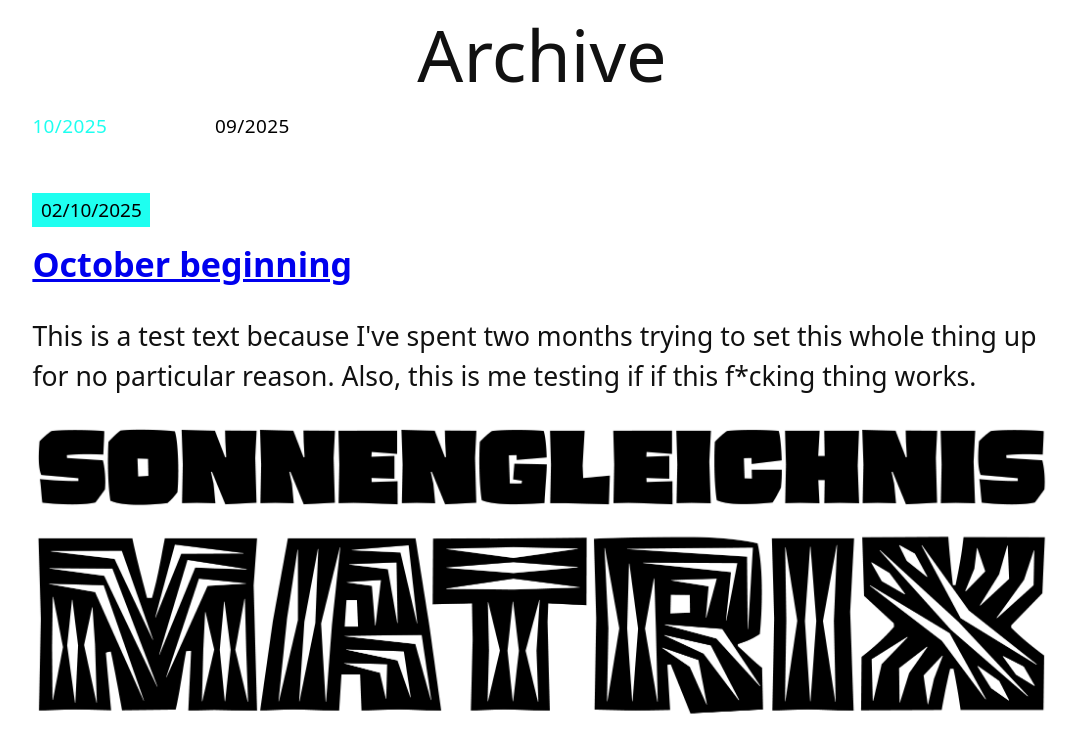
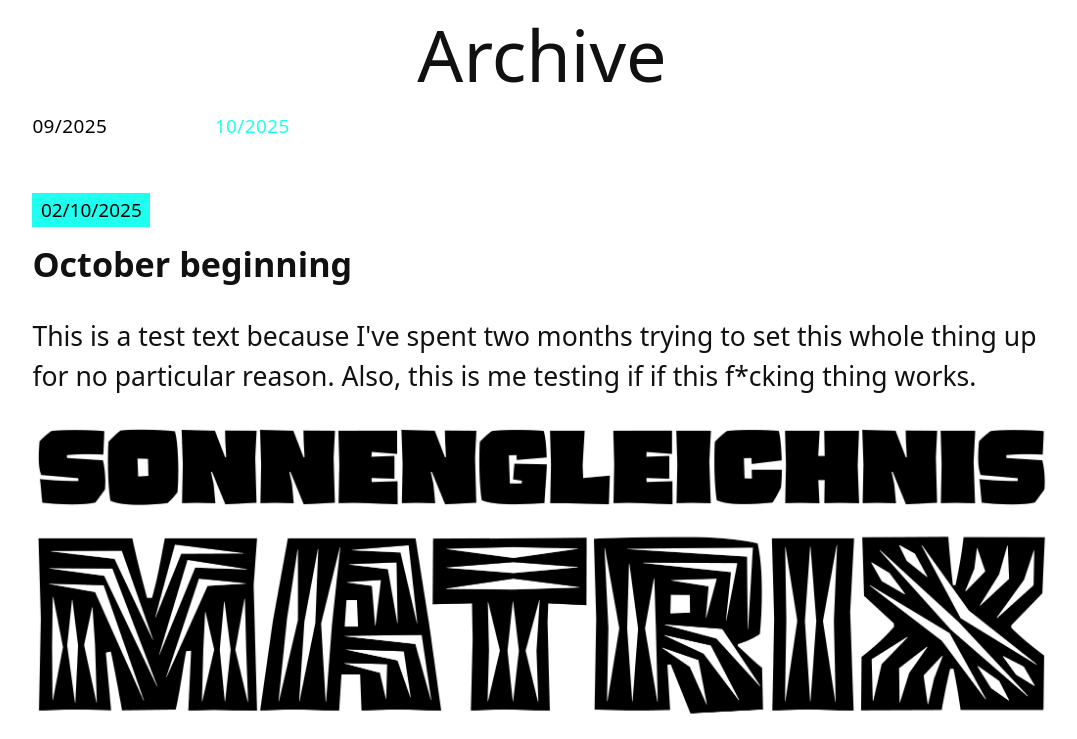
Before and after one commit to sikeiros/sikeiros.github.io, an Eleventy site: page src-archive/month.njk in a window 1280 px wide. Shown: the top 739 px of the page, without its empty margins (98-1175 px from the left). Built offline with nearby package versions, Linux system fonts and the light colour scheme; Eleventy itself is replaced by a stand-in of ours; files that its build step writes are made by us from their sources; a web font is replaced by a local one.

Commit message:
month as local one

```diff
--- a/src-archive/month.njk
+++ b/src-archive/month.njk
@@ -15,34 +15,46 @@ eleventyComputed:
   htmlClass: "is-archive"
 ---
 
-{# Keep the exact wrapper your CSS expects #}
+{# groups = months that actually have posts (newest → oldest) #}
+{% set groups = collections.postsByMonth %}
+
+{# Build a months list like in your local file.
+   If you want disabled months too, we make a full window from the oldest month to newest. #}
+{% set oldest = groups[(groups | length) - 1].ym %}
+{% set months = oldest | monthWindowFixed(groups | length) %}
+
 <main class="content">
   <h1>Archive</h1>
 
-  {# Build ribbon from the groups we actually have #}
-  {% set groups = collections.postsByMonth %}
+  <nav class="months" aria-label="Months">
+    {% for ym in months %}
+      {# does this ym have posts? #}
+      {% set has = false %}
+      {% for g in groups %}{% if g.ym == ym %}{% set has = true %}{% endif %}{% endfor %}
 
-  <nav class="months" aria-label="Months">
-    {% for g in groups %}
-      <a class="month"
-         href="{{ ('/posts/' + g.ym + '/') | url }}"
-         {% if g.ym == month.ym %}aria-current="true"{% endif %}>
-        {{ g.ym | monthLabel }}
-      </a>
+      {% if has %}
+        <a class="month"
+           href="{{ ('/posts/' + ym + '/') | url }}"
+           {% if ym == month.ym %}aria-current="true"{% endif %}>
+          {{ ym | monthLabel }}
+        </a>
+      {% else %}
+        <span class="month" aria-disabled="true">{{ ym | monthLabel }}</span>
+      {% endif %}
     {% endfor %}
   </nav>
 
-  {# Entries for this month — full content inline #}
   {% if month.items and month.items.length %}
     {% for post in month.items %}
       <article class="entry">
         <time class="chip">{{ post.date | dateChip }}</time>
-        <h2 class="entry-title">
-          <a href="{{ post.url | url }}">{{ post.data.title }}</a>
-        </h2>
+
+        {% if post.data.title %}
+          <h3 class="entry-title">{{ post.data.title }}</h3>
+        {% endif %}
 
         <div class="entry-body">
-          {{ post.content | safe }} {# Eleventy v3 field name #}
+          {{ post.content | safe }} {# full post body inline #}
         </div>
       </article>
     {% endfor %}
```
Also changed, not shown: archive/posts/2025-09/index.html, archive/posts/2025-10/index.html.
